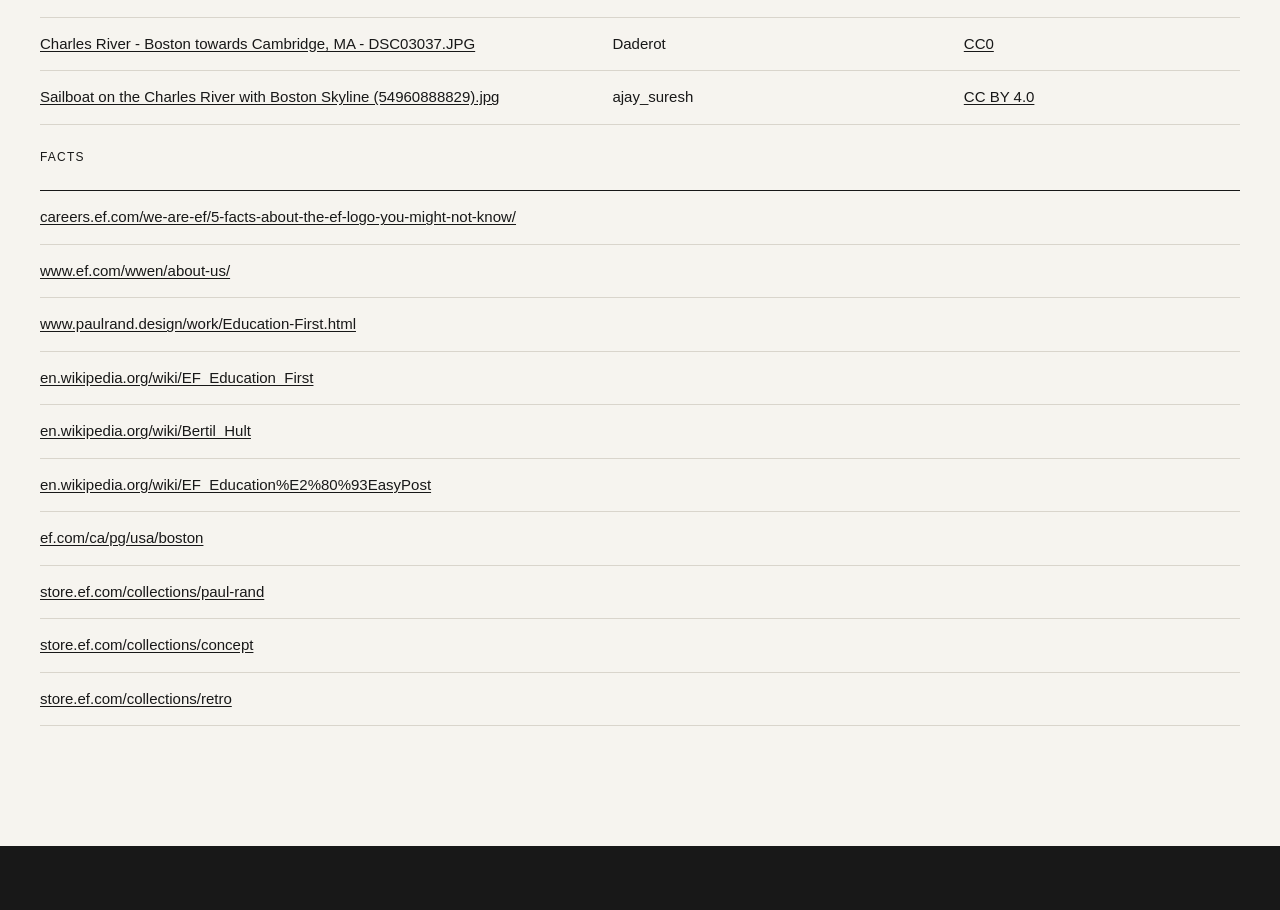
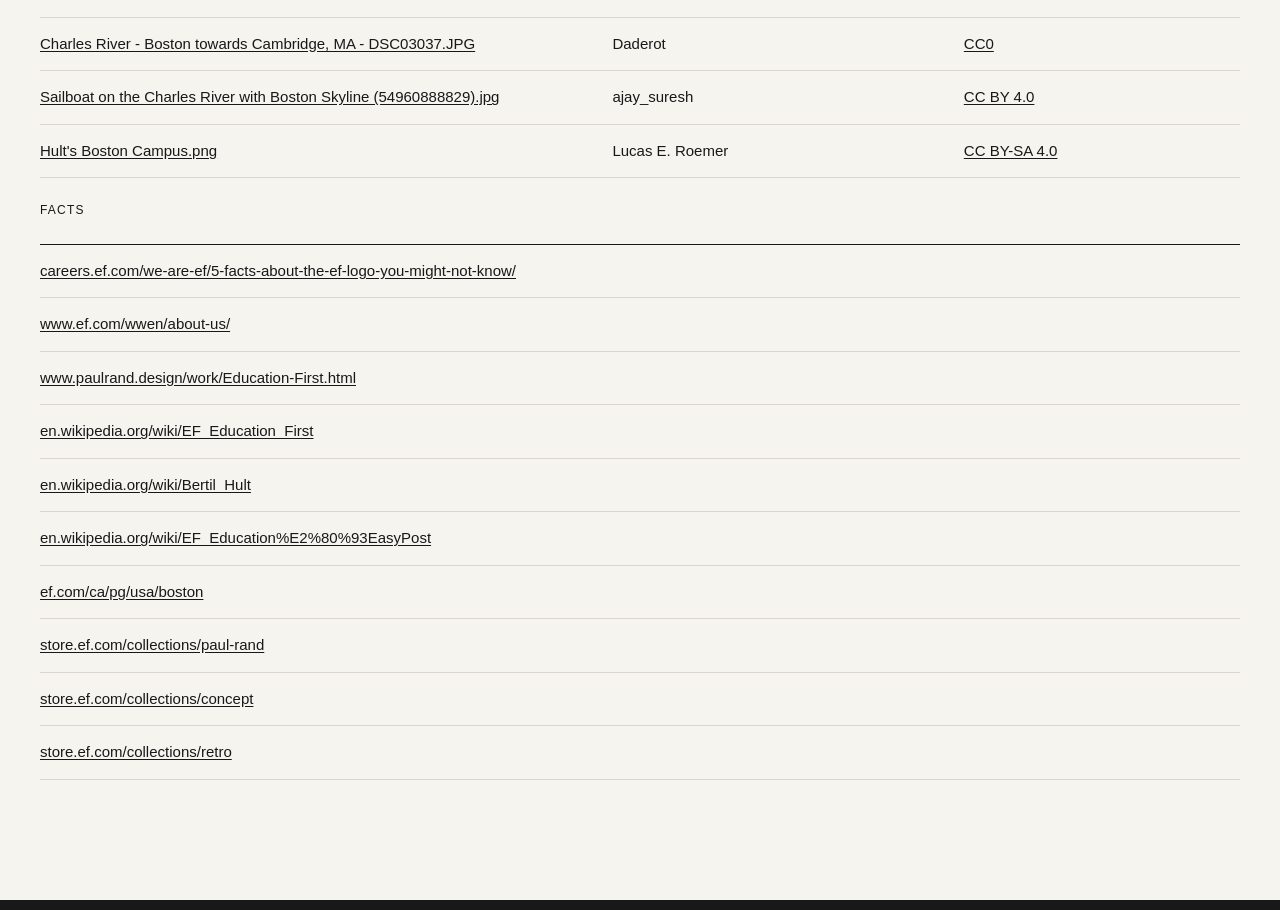
Before and after one commit to Johnnyohay/ef-store-concept, a Next.js app: page /credits in a window 1280 px wide. Shown: the part 1064-1974 px from the top of the page. Built offline with nearby package versions, Linux system fonts and the light colour scheme; no server answers; a web font is replaced by a local one.

Commit message:
Hult page: real photo of Hult's Boston campus (CC BY-SA 4.0) instead of the river
Co-Authored-By: Claude Opus 5.5 <noreply@anthropic.com>

```diff
--- a/app/business/hult/hult.module.css
+++ b/app/business/hult/hult.module.css
@@ -16,7 +16,7 @@
 .print { font-family: var(--font-display); font-weight: 600; font-size: clamp(16px, 4.4vw, 26px); line-height: 1.05; text-align: center; max-width: 9ch; }
 .cardName { font-size: 15px; font-weight: 500; }
 .cardMeta { display: flex; justify-content: space-between; gap: var(--s2); font-size: 14px; }
-.photo { padding-top: var(--s16); }
+.photo { padding-top: var(--s6); }
 .source { font-size: 13px; color: var(--muted); padding-top: var(--s6); }
 .source a { text-decoration: underline; }
 @media (min-width: 900px) { .grid { grid-template-columns: repeat(4, minmax(0, 1fr)); gap: var(--s4); } }
--- a/data/photo_credits.json
+++ b/data/photo_credits.json
@@ -94,5 +94,13 @@
     "author": "ajay_suresh",
     "license": "CC BY 4.0",
     "license_url": "https://creativecommons.org/licenses/by/4.0"
+  },
+  "hult-boston": {
+    "file": "/images/story/hult-boston.jpg",
+    "title": "File:Hult's Boston Campus.png",
+    "source": "https://commons.wikimedia.org/wiki/File:Hult%27s_Boston_Campus.png",
+    "author": "Lucas E. Roemer",
+    "license": "CC BY-SA 4.0",
+    "license_url": "https://creativecommons.org/licenses/by-sa/4.0"
   }
 }
```
Also changed, not shown: app/business/hult/page.tsx (+4 -4 lines), scripts/commons-photos.mjs (+5 -2 lines), public/v/1600/story/hult-boston.webp (added), public/v/800/story/hult-boston.webp (added).
